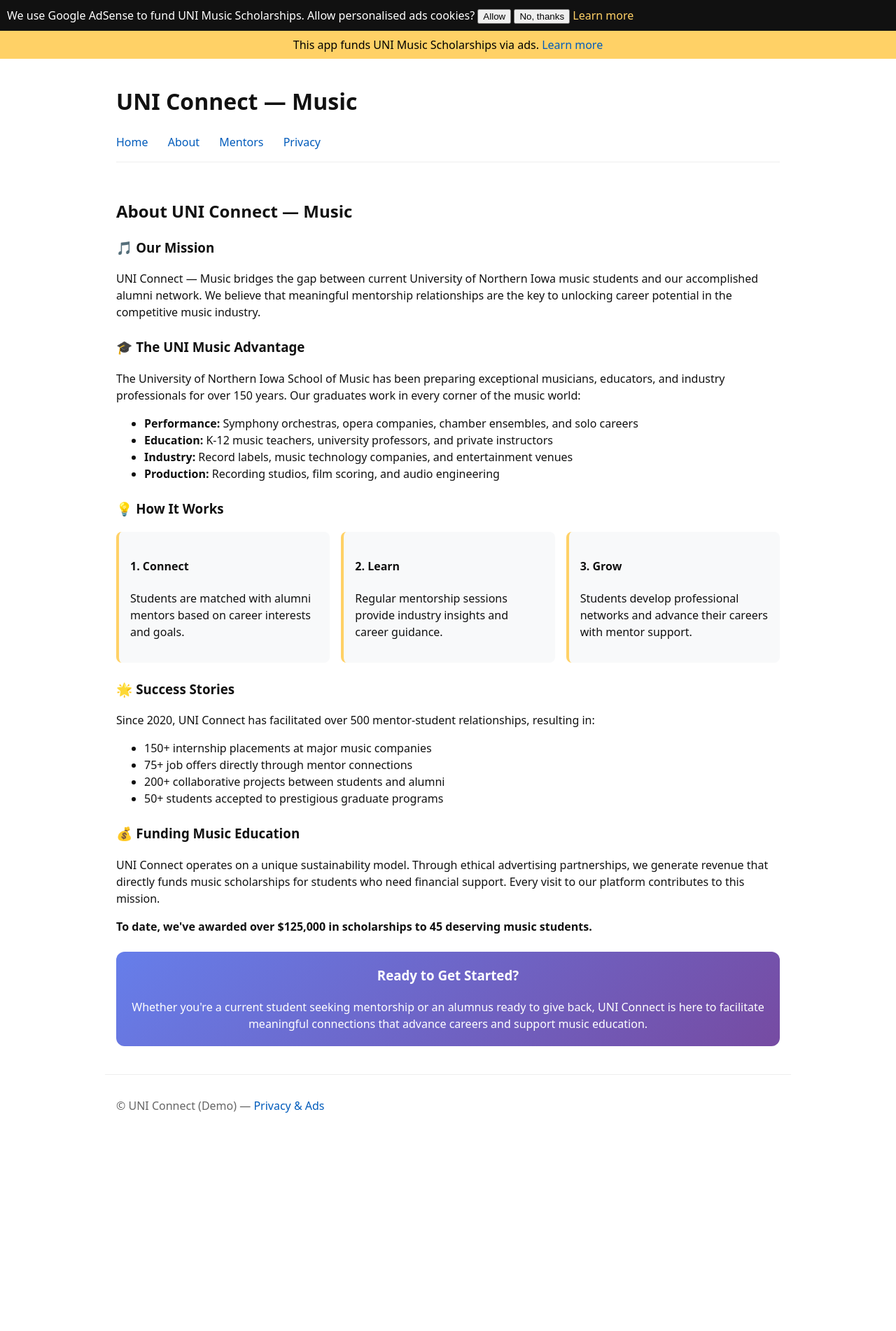
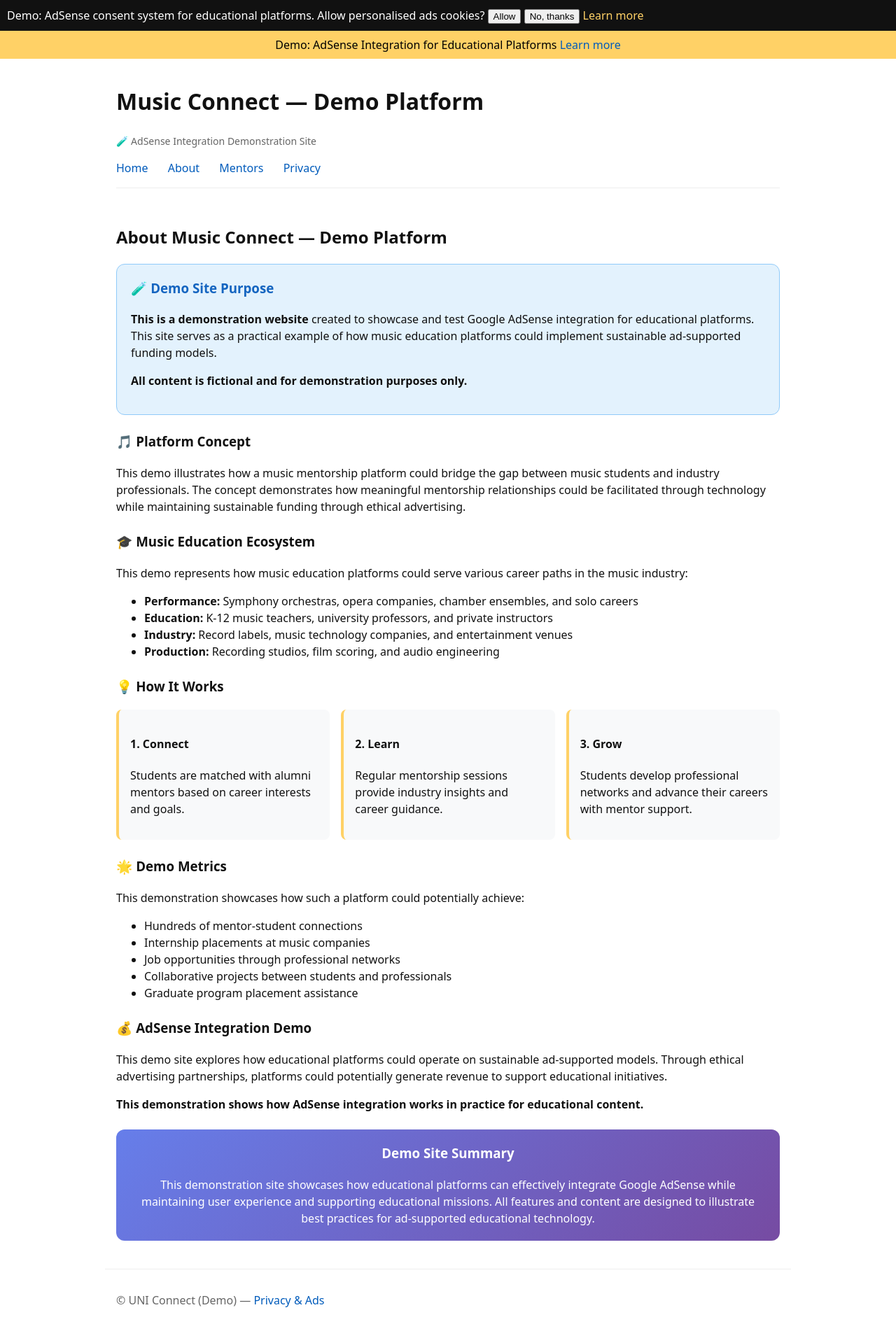
Before and after one commit to IanMack-uk/uniconnect, a FastAPI app: page /about in a window 1280 px wide. Shown: the whole page at 70% size. Before the commit the page ends 1590 px from the top, so only its background shows below. Run offline with FastAPI, Linux system fonts and the light colour scheme.

Commit message:
feat: transform to AdSense demo site with clear demo labeling
- Update all content to clearly indicate this is a demonstration site
- Remove specific university references (UNI) throughout
- Add prominent demo notices on all pages
- Update site title to 'Music Connect — Demo Platform'
- Clarify this is for testing AdSense integration in educational contexts
- Update mentor profiles to indicate demo nature
- Modify all ad notes and banners to reflect demo purpose
- Maintain substantial content while being transparent about demo status

```diff
--- a/app/main.py
+++ b/app/main.py
@@ -33,44 +33,44 @@ def mentors(request: Request):
         {
             "name": "Alexandra Rodriguez",
             "role": "Senior Mix Engineer @ Abbey Road Studios",
-            "graduation": "UNI Music Technology '15",
+            "graduation": "Music Technology '15",
             "expertise": "Audio Production, Mixing, Mastering",
-            "bio": "Grammy-nominated engineer who has worked with major artists including Taylor Swift and Ed Sheeran. Passionate about mentoring the next generation of audio professionals."
+            "bio": "Demo profile: Grammy-nominated engineer showcasing how mentorship platforms could connect students with industry professionals in audio production."
         },
         {
             "name": "Samuel Thompson",
             "role": "Composer & Music Director",
-            "graduation": "UNI Music Composition '12",
+            "graduation": "Music Composition '12",
             "expertise": "Film Scoring, TV Music, Orchestration",
-            "bio": "Emmy-winning composer for Netflix originals and HBO series. Specializes in helping students transition from academic composition to professional media scoring."
+            "bio": "Demo profile: Emmy-winning composer example showing how platforms could facilitate connections between students and media scoring professionals."
         },
         {
             "name": "Jamie Liu",
             "role": "Live Sound Engineer & Tour Manager",
-            "graduation": "UNI Music Business '18",
+            "graduation": "Music Business '18",
             "expertise": "Live Sound, Tour Production, Artist Management",
-            "bio": "Currently touring with major acts including Billie Eilish and The Weeknd. Offers insights into the live music industry and career development strategies."
+            "bio": "Demo profile: Live music industry professional example demonstrating how mentorship platforms could provide career insights and networking opportunities."
         },
         {
             "name": "Dr. Maria Santos",
             "role": "Music Education Director",
-            "graduation": "UNI Music Education '08",
+            "graduation": "Music Education '08",
             "expertise": "K-12 Music Education, Curriculum Development",
-            "bio": "Award-winning music educator who built one of Iowa's top high school music programs. Mentors students interested in music education careers."
+            "bio": "Demo profile: Music educator example showing how platforms could connect students interested in teaching careers with experienced professionals."
         },
         {
             "name": "David Chen",
             "role": "Music Business Executive",
-            "graduation": "UNI Music Business '10",
+            "graduation": "Music Business '10",
             "expertise": "Artist Development, Music Marketing, Digital Strategy",
-            "bio": "VP of A&R at Universal Music Group. Helps students understand the modern music industry landscape and develop business acumen."
+            "bio": "Demo profile: Music industry executive example illustrating how platforms could provide business mentorship and industry insights to students."
         },
         {
             "name": "Rebecca Johnson",
             "role": "Professional Violinist & Educator",
-            "graduation": "UNI Performance '14",
+            "graduation": "Performance '14",
             "expertise": "Classical Performance, Chamber Music, Private Teaching",
-            "bio": "Principal violinist with the Chicago Symphony Orchestra. Mentors performance majors on audition preparation and professional development."
+            "bio": "Demo profile: Classical performer example demonstrating how mentorship platforms could support performance majors with audition preparation and career development."
         }
     ]
     return templates.TemplateResponse(
--- a/app/templates/about.html
+++ b/app/templates/about.html
@@ -1,15 +1,21 @@
 {% extends "base.html" %}
 {% block content %}
-<h2>About UNI Connect — Music</h2>
+<h2>About Music Connect — Demo Platform</h2>
 
-<div style="margin-bottom: 24px;">
-  <h3>🎵 Our Mission</h3>
-  <p>UNI Connect — Music bridges the gap between current University of Northern Iowa music students and our accomplished alumni network. We believe that meaningful mentorship relationships are the key to unlocking career potential in the competitive music industry.</p>
+<div style="padding: 20px; background: #e3f2fd; border: 1px solid #90caf9; border-radius: 12px; margin-bottom: 24px;">
+  <h3 style="margin-top: 0; color: #1565c0;">🧪 Demo Site Purpose</h3>
+  <p><strong>This is a demonstration website</strong> created to showcase and test Google AdSense integration for educational platforms. This site serves as a practical example of how music education platforms could implement sustainable ad-supported funding models.</p>
+  <p><strong>All content is fictional and for demonstration purposes only.</strong></p>
 </div>
 
 <div style="margin-bottom: 24px;">
-  <h3>🎓 The UNI Music Advantage</h3>
-  <p>The University of Northern Iowa School of Music has been preparing exceptional musicians, educators, and industry professionals for over 150 years. Our graduates work in every corner of the music world:</p>
+  <h3>🎵 Platform Concept</h3>
+  <p>This demo illustrates how a music mentorship platform could bridge the gap between music students and industry professionals. The concept demonstrates how meaningful mentorship relationships could be facilitated through technology while maintaining sustainable funding through ethical advertising.</p>
+</div>
+
+<div style="margin-bottom: 24px;">
+  <h3>🎓 Music Education Ecosystem</h3>
+  <p>This demo represents how music education platforms could serve various career paths in the music industry:</p>
   <ul>
     <li><strong>Performance:</strong> Symphony orchestras, opera companies, chamber ensembles, and solo careers</li>
     <li><strong>Education:</strong> K-12 music teachers, university professors, and private instructors</li>
@@ -37,24 +43,25 @@
 </div>
 
 <div style="margin-bottom: 24px;">
-  <h3>🌟 Success Stories</h3>
-  <p>Since 2020, UNI Connect has facilitated over 500 mentor-student relationships, resulting in:</p>
+  <h3>🌟 Demo Metrics</h3>
+  <p>This demonstration showcases how such a platform could potentially achieve:</p>
   <ul>
-    <li>150+ internship placements at major music companies</li>
-    <li>75+ job offers directly through mentor connections</li>
-    <li>200+ collaborative projects between students and alumni</li>
-    <li>50+ students accepted to prestigious graduate programs</li>
+    <li>Hundreds of mentor-student connections</li>
+    <li>Internship placements at music companies</li>
+    <li>Job opportunities through professional networks</li>
+    <li>Collaborative projects between students and professionals</li>
+    <li>Graduate program placement assistance</li>
   </ul>
 </div>
 
 <div style="margin-bottom: 24px;">
-  <h3>💰 Funding Music Education</h3>
-  <p>UNI Connect operates on a unique sustainability model. Through ethical advertising partnerships, we generate revenue that directly funds music scholarships for students who need financial support. Every visit to our platform contributes to this mission.</p>
-  <p><strong>To date, we've awarded over $125,000 in scholarships to 45 deserving music students.</strong></p>
+  <h3>💰 AdSense Integration Demo</h3>
+  <p>This demo site explores how educational platforms could operate on sustainable ad-supported models. Through ethical advertising partnerships, platforms could potentially generate revenue to support educational initiatives.</p>
+  <p><strong>This demonstration shows how AdSense integration works in practice for educational content.</strong></p>
 </div>
 
 <div style="padding: 20px; background: linear-gradient(135deg, #667eea 0%, #764ba2 100%); color: white; border-radius: 12px; text-align: center;">
-  <h3 style="margin-top: 0; color: white;">Ready to Get Started?</h3>
-  <p style="margin-bottom: 0;">Whether you're a current student seeking mentorship or an alumnus ready to give back, UNI Connect is here to facilitate meaningful connections that advance careers and support music education.</p>
+  <h3 style="margin-top: 0; color: white;">Demo Site Summary</h3>
+  <p style="margin-bottom: 0;">This demonstration site showcases how educational platforms can effectively integrate Google AdSense while maintaining user experience and supporting educational missions. All features and content are designed to illustrate best practices for ad-supported educational technology.</p>
 </div>
 {% endblock %}
--- a/app/templates/base.html
+++ b/app/templates/base.html
@@ -58,7 +58,7 @@
 <body>
   <!-- Minimal cookie banner -->
   <div id="cookie-banner" style="display:none; position:sticky; bottom:0; background:#111; color:#fff; padding:10px; z-index:9999;">
-    We use Google AdSense to fund UNI Music Scholarships. Allow personalised ads cookies?
+    Demo: AdSense consent system for educational platforms. Allow personalised ads cookies?
     <button id="cookie-accept">Allow</button>
     <button id="cookie-reject">No, thanks</button>
     <a href="{{ url_for('privacy') }}" style="color:#ffd166;">Learn more</a>
@@ -88,12 +88,13 @@
   </script>
 
   <div class="ribbon">
-    This app funds UNI Music Scholarships via ads.
+    Demo: AdSense Integration for Educational Platforms
     <a href="{{ url_for('privacy') }}">Learn more</a>
   </div>
 
   <header class="container">
-    <h1>UNI Connect — Music</h1>
+    <h1>Music Connect — Demo Platform</h1>
+    <p style="margin: 8px 0; color: #666; font-size: 14px;">🧪 AdSense Integration Demonstration Site</p>
     <nav style="margin-top: 16px; padding-bottom: 16px; border-bottom: 1px solid #eee;">
       <a href="{{ url_for('home') }}" style="margin-right: 24px;">Home</a>
       <a href="{{ url_for('about') }}" style="margin-right: 24px;">About</a>
```
Also changed, not shown: app/templates/home.html (+22 -11 lines), app/templates/mentors.html (+6 -6 lines).
